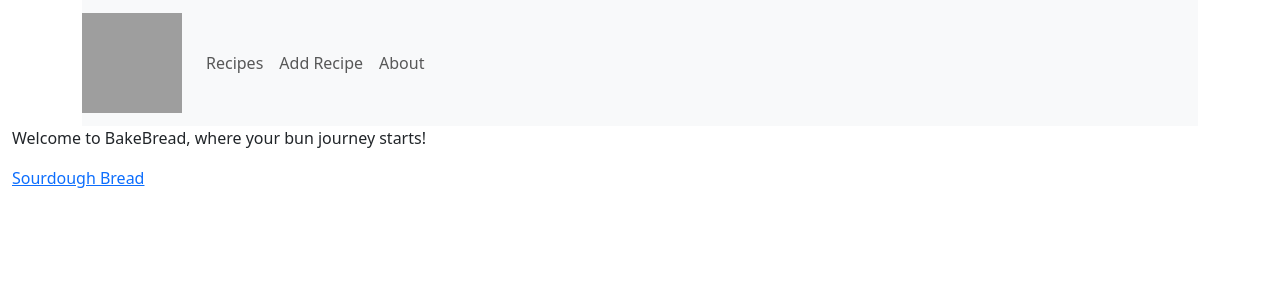
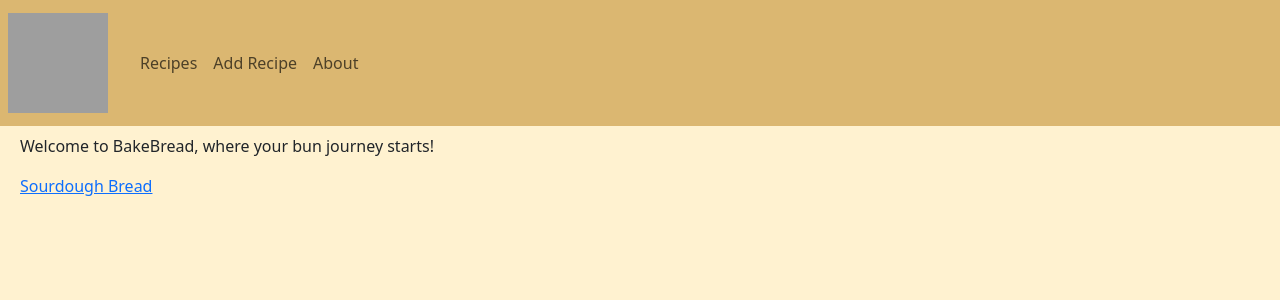
Before and after one commit to pedrorfig/BakeBread, a Flask app: page / in a window 1280 px wide. Shown: the top 300 px of the page. Run offline with Flask 2, Linux system fonts and the light colour scheme; some libraries are stand-ins or nearby versions; grey boxes are pictures that could not be loaded.

Commit message:
applying some colors

```diff
--- a/templates/base.html
+++ b/templates/base.html
@@ -1,5 +1,5 @@
 <!DOCTYPE html>
-<html>
+<html xmlns:background-color="http://www.w3.org/1999/xhtml">
 <head>
     <meta charset="UTF-8">
     <meta name="viewport" content="width=device-width, initial-scale=1, shrink-to-fit=no">
@@ -11,10 +11,10 @@
     <title>BakeBread</title>
     {% endif %}
 </head>
-<body>
-<div class="container">
-    <nav class="navbar navbar-expand-sm navbar-light bg-light">
-        <a class="navbar-brand">
+<body style="background-color:#FFF2D0">
+<div class="container-fluid px-0">
+    <nav class="navbar navbar-expand-sm navbar-light" style="background-color:#DBB771">
+        <a href="/" class="navbar-brand px-2">
             <img src="https://cdn-icons-png.flaticon.com/512/3014/3014502.png" width="100" height="100" />
         </a>
         <button
--- a/templates/index.html
+++ b/templates/index.html
@@ -1,6 +1,6 @@
 {% extends "base.html" %}
 {% block content %}
-<div class="container-fluid">
+<div class="container-fluid m-2">
   <p>Welcome to BakeBread, where your bun journey starts! </p>
   {% for name in template_recipes.keys() %}
     <p><a href="{{ url_for('recipe', name=name) }}">{{ name }}</a></p>
--- a/templates/new_recipe.html
+++ b/templates/new_recipe.html
@@ -1,6 +1,6 @@
 {% extends "base.html" %}
 {% block content %}
-<div class="container">
+<div class="container-fluid">
 
     <h1>Cooking By Myself</h1>
     <form action="/add_recipe" method="POST">
@@ -10,7 +10,8 @@
         <tr>{% for btn in template_form.recipe_type %}
             <td>{{ btn }}</td>
             <td>{{ btn.label }}</td>
-    {% endfor %}</tr>
+            {% endfor %}
+        </tr>
         <p>{{ template_form.description.label }}
             {{ template_form.description() }}</p>
         <p>{{ template_form.ingredients.label }}
--- a/templates/preparation_step.html
+++ b/templates/preparation_step.html
@@ -1,5 +1,6 @@
 {% extends "base.html" %}
 {% block content %}
+
 <div class="container-fluid">
     <h3>Step {{ template_step }}</h3>
     <h4>Instruction</h4>
```
Lines whose indentation alone changed are shown as unchanged.
